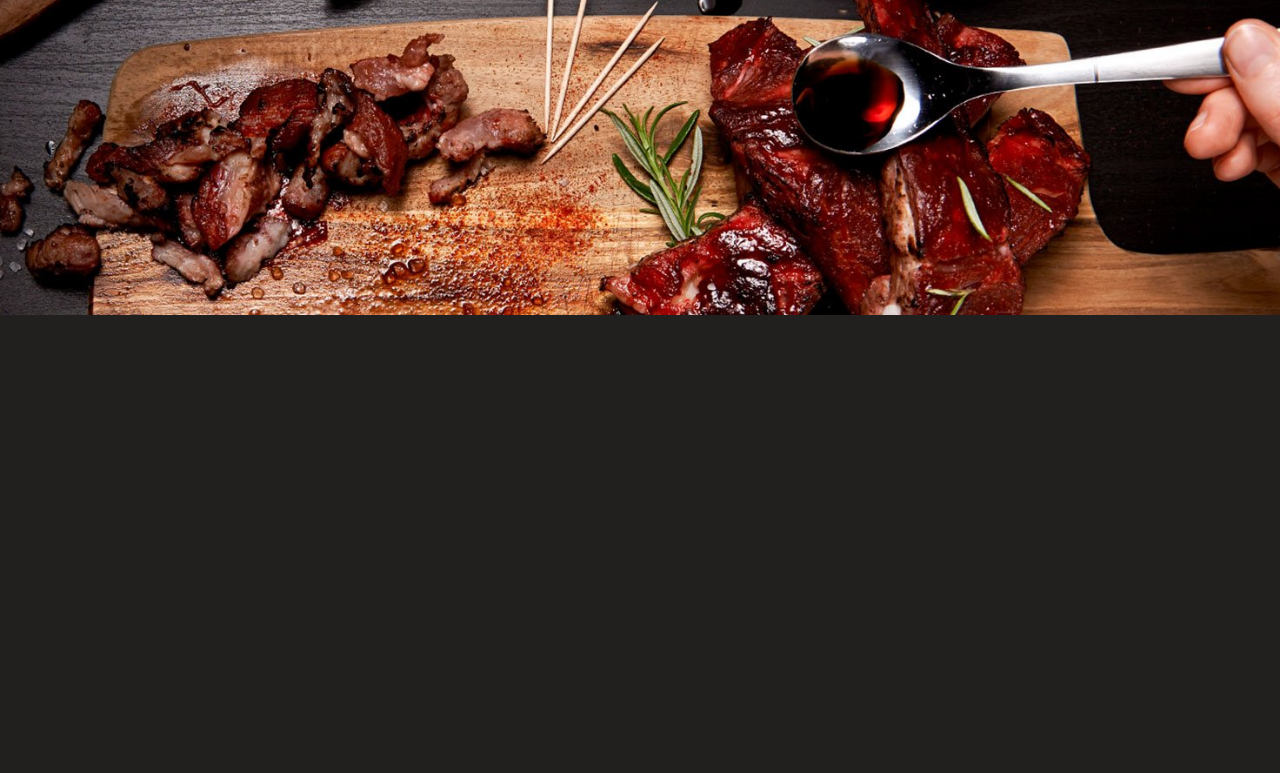
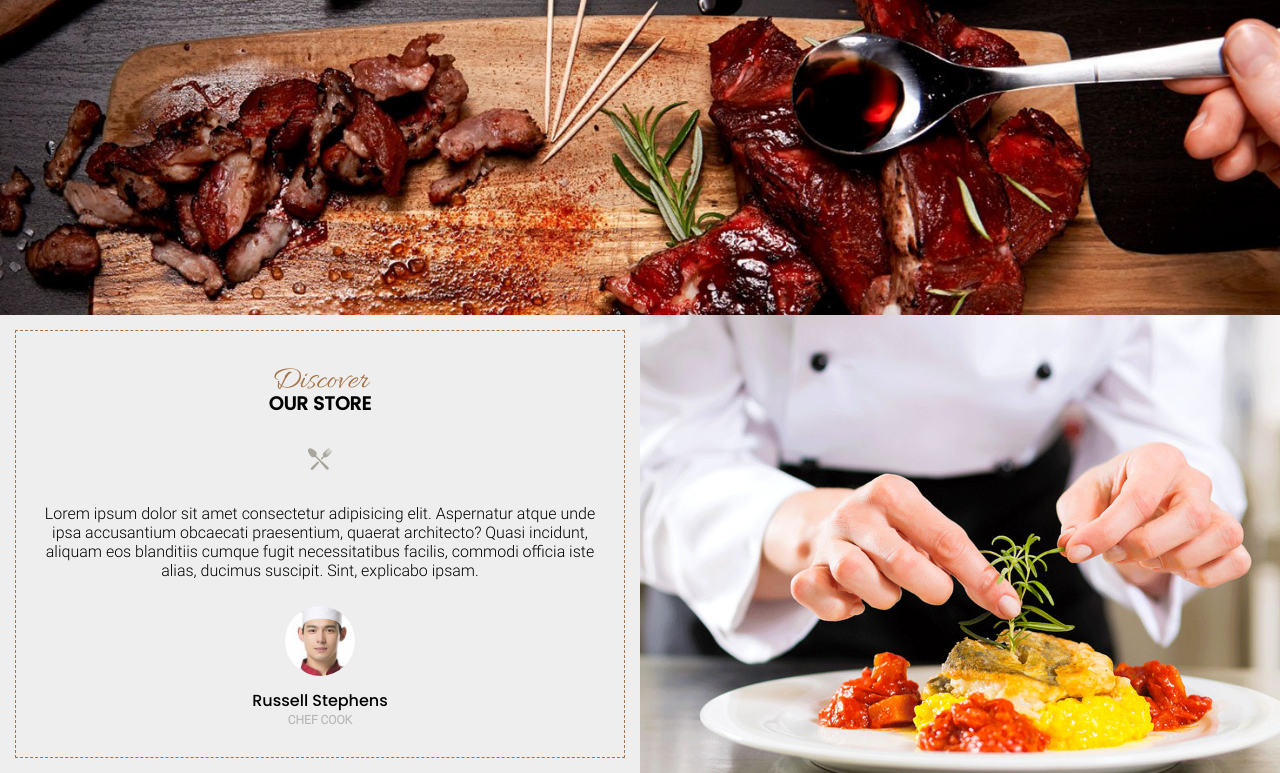
Before and after one commit to Lulu-Soso/SASS-SEO-Le-Resto, a plain HTML site: page index.html in a window 1280 px wide. Shown: the part 485-1258 px from the top of the page. Before the commit the page ends 800 px from the top, so only its background shows below. Drawn offline with Linux system fonts and the light colour scheme.

Commit message:
created html and css of section2

```diff
--- a/assets/styles/layouts/_section1.scss
+++ b/assets/styles/layouts/_section1.scss
@@ -0,0 +1,41 @@
+.section1 {
+    display: grid;
+    grid-template-columns: 50% 50%;
+    background: $white;
+
+    .intro-text {
+        margin: 15px;
+        padding: 30px 15px;
+        border: 1px dashed $color1;
+
+        h2 {
+            color: $color1;
+            font-family: $font1;
+            font-size: 2rem;
+            font-weight: 500;
+        }
+        h3 {
+            margin-top: -12px;
+            font-family: $font2;
+        }
+        img {
+            margin: 26px;
+        }
+        img:nth-of-type(2) { /* Pour aller chercher le 2ème img vu qu'ils ne sont pas entourés d'une div */
+            height: 70px;
+            border-radius: 150px; /* Pour arrondir l'image */
+            margin-bottom: 8px;
+        }
+        h4 {
+            font-family: $font2;
+            font-weight: 100;
+        }
+        h5 {
+            color: $grey;
+            font-size: 0.75rem;
+        }
+    }
+    .intro-pic {
+        background: url(../img/store-01.jpg) center/cover;
+    }
+}
--- a/index.html
+++ b/index.html
@@ -50,5 +50,18 @@
         </div>
       </div>
     </header>
+
+    <section class="section1">
+        <div class="intro-text">
+            <h2>Discover</h2>
+            <h3>OUR STORE</h3>
+            <img src="./assets/img/ic-plate.png" alt="icon-plate">
+            <p>Lorem ipsum dolor sit amet consectetur adipisicing elit. Aspernatur atque unde ipsa accusantium obcaecati praesentium, quaerat architecto? Quasi incidunt, aliquam eos blanditiis cumque fugit necessitatibus facilis, commodi officia iste alias, ducimus suscipit. Sint, explicabo ipsam.</p>
+            <img src="./assets/img/avatar-01.jpg" alt="chef cuisine picture"/>
+            <h4>Russell Stephens</h4>
+            <h5>CHEF COOK</h5>
+        </div>
+        <div class="intro-pic"></div>
+    </section>
   </body>
 </html>
```
Also changed, not shown: assets/styles/index.css, 1 other file.
